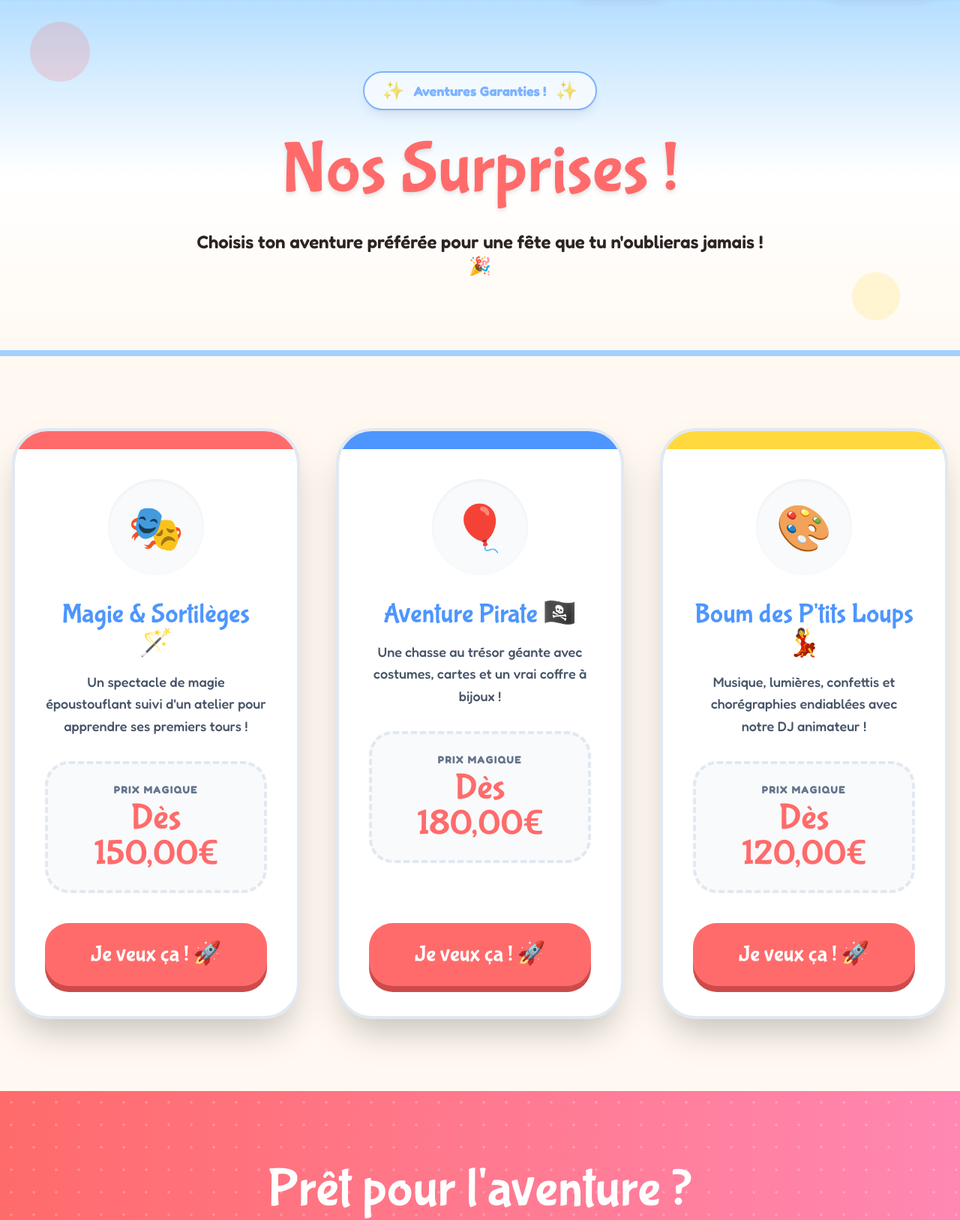
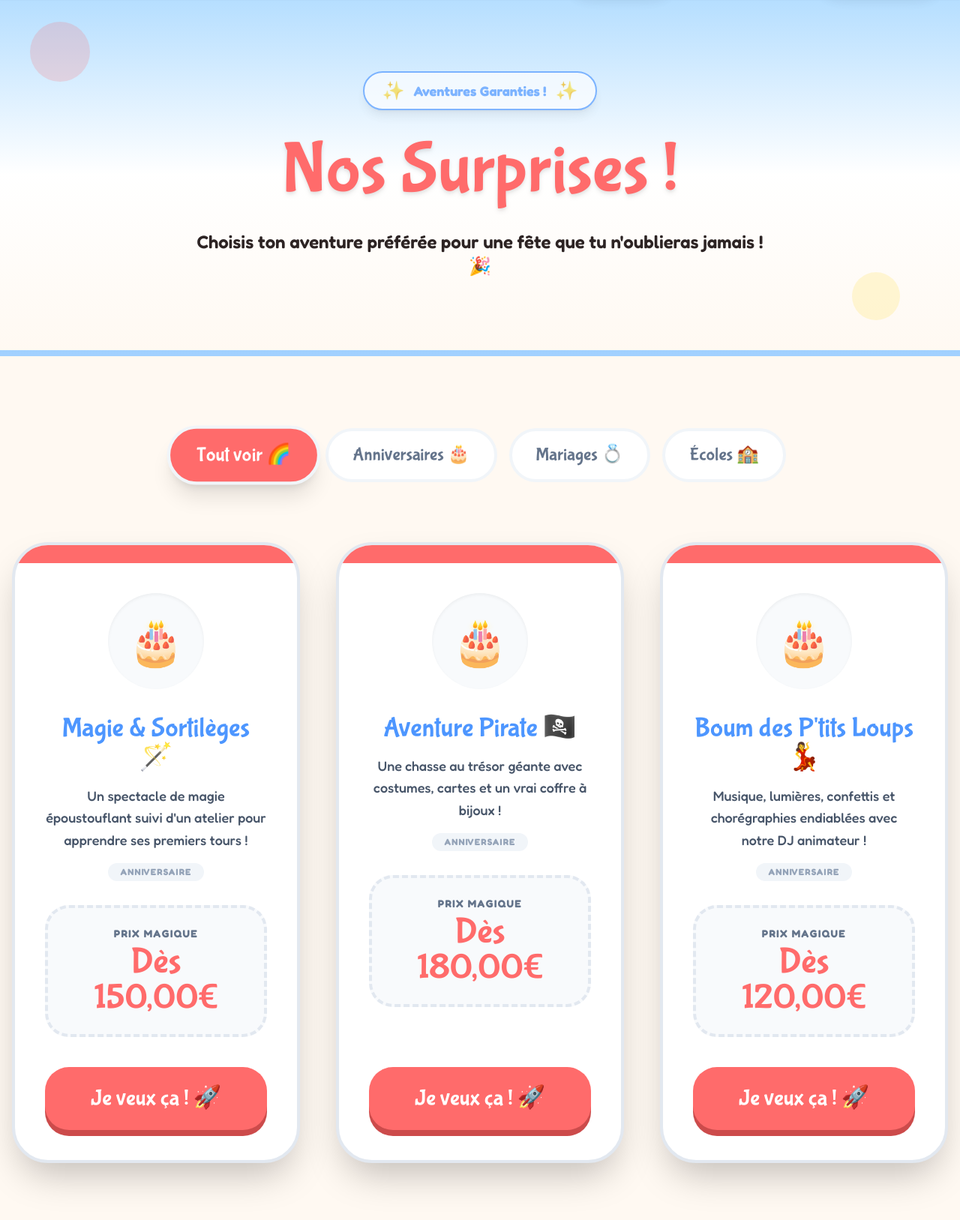
Before and after one commit to nassim2389/Funkidz-animation-, a Django app: page /nos-surprises/ in a window 1280 px wide. Shown: the part 85-1712 px from the top of the page at 75% size. Run offline with Django 5.2, Linux system fonts and the light colour scheme; data comes from the database, SQL or seed files in the repository; parts of the project's set-up code (start-up, migrations or seed data) failed here and were passed over; some libraries are stand-ins or nearby versions.

Commit message:
système de filtrage par catégorie !

```diff
--- a/templates/services/list.html
+++ b/templates/services/list.html
@@ -26,19 +26,49 @@
     </div>
 </div>
 
-<!-- Services Grid -->
-<div class="py-24 bg-background">
+<!-- Services Grid with Filter -->
+<div class="py-24 bg-background" x-data="{ activeCategory: 'ALL' }">
     <div class="container mx-auto px-4">
+
+        <!-- Filter Buttons -->
+        <div class="flex flex-wrap justify-center gap-4 mb-20">
+            <button @click="activeCategory = 'ALL'"
+                    :class="activeCategory === 'ALL' ? 'bg-primary text-white scale-110 shadow-xl' : 'bg-white text-slate-500 hover:bg-slate-50'"
+                    class="px-8 py-4 rounded-full font-fun text-2xl border-4 border-slate-100 transition-all duration-300">
+                Tout voir 🌈
+            </button>
+            <button @click="activeCategory = 'ANNIVERSAIRE'"
+                    :class="activeCategory === 'ANNIVERSAIRE' ? 'bg-secondary text-white scale-110 shadow-xl' : 'bg-white text-slate-500 hover:bg-slate-50'"
+                    class="px-8 py-4 rounded-full font-fun text-2xl border-4 border-slate-100 transition-all duration-300">
+                Anniversaires 🎂
+            </button>
+            <button @click="activeCategory = 'MARIAGE'"
+                    :class="activeCategory === 'MARIAGE' ? 'bg-accent-yellow text-white scale-110 shadow-xl' : 'bg-white text-slate-500 hover:bg-slate-50'"
+                    class="px-8 py-4 rounded-full font-fun text-2xl border-4 border-slate-100 transition-all duration-300">
+                Mariages 💍
+            </button>
+            <button @click="activeCategory = 'ECOLE'"
+                    :class="activeCategory === 'ECOLE' ? 'bg-accent-green text-white scale-110 shadow-xl' : 'bg-white text-slate-500 hover:bg-slate-50'"
+                    class="px-8 py-4 rounded-full font-fun text-2xl border-4 border-slate-100 transition-all duration-300">
+                Écoles 🏫
+            </button>
+        </div>
+
         {% if services %}
         <div class="grid md:grid-cols-2 lg:grid-cols-3 gap-12">
             {% for service in services %}
-            <div class="bg-white rounded-5xl border-4 border-slate-200 overflow-hidden hover:border-primary hover:-translate-y-4 transition-all duration-500 shadow-2xl group flex flex-col">
-                <!-- Color bar based on index -->
-                <div class="h-6 {% if forloop.counter|divisibleby:3 %}bg-accent-yellow{% elif forloop.counter|divisibleby:2 %}bg-secondary{% else %}bg-primary{% endif %}"></div>
+            <div x-show="activeCategory === 'ALL' || activeCategory === '{{ service.category }}'"
+                 x-transition:enter="transition ease-out duration-500"
+                 x-transition:enter-start="opacity-0 scale-90"
+                 x-transition:enter-end="opacity-100 scale-100"
+                 class="bg-white rounded-5xl border-4 border-slate-200 overflow-hidden hover:border-primary hover:-translate-y-4 transition-all duration-500 shadow-2xl group flex flex-col">
+
+                <!-- Color bar based on category -->
+                <div class="h-6 {% if service.category == 'ANNIVERSAIRE' %}bg-primary{% elif service.category == 'MARIAGE' %}bg-secondary{% elif service.category == 'ECOLE' %}bg-accent-green{% else %}bg-accent-yellow{% endif %}"></div>
 
                 <div class="p-10 flex-grow space-y-8 text-center">
                     <div class="w-32 h-32 mx-auto bg-slate-50 rounded-full flex items-center justify-center text-6xl group-hover:rotate-12 group-hover:scale-110 transition-all duration-300 shadow-inner">
-                        {% if forloop.counter|divisibleby:3 %}🎨{% elif forloop.counter|divisibleby:2 %}🎈{% else %}🎭{% endif %}
+                        {% if service.category == 'ANNIVERSAIRE' %}🎂{% elif service.category == 'MARIAGE' %}🎈{% elif service.category == 'ECOLE' %}🎨{% else %}🎭{% endif %}
                     </div>
 
                     <div class="space-y-4">
@@ -46,6 +76,9 @@
                         <p class="text-lg text-slate-600 font-medium leading-relaxed">
                             {{ service.description }}
                         </p>
+                        <div class="inline-block px-4 py-1 bg-slate-100 rounded-full text-xs font-black uppercase tracking-widest text-slate-400">
+                            {{ service.get_category_display }}
+                        </div>
                     </div>
 
                     <div class="p-6 bg-slate-50 rounded-4xl border-4 border-dashed border-slate-200">
```
